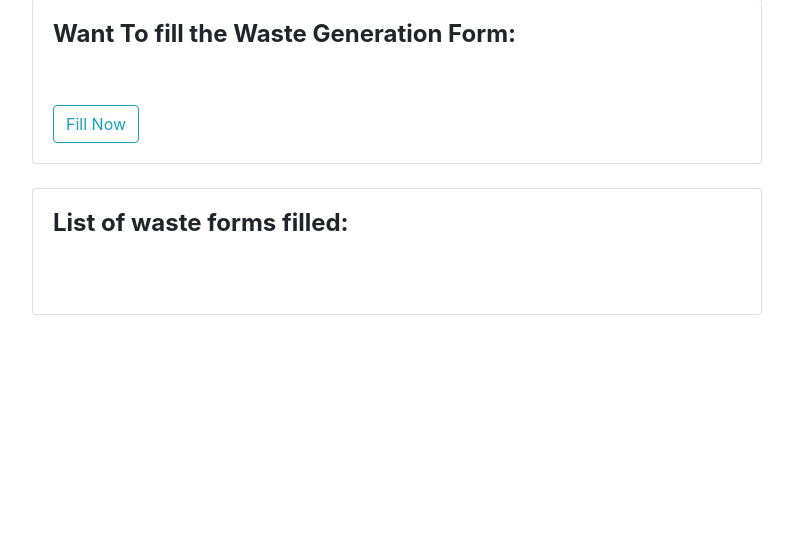
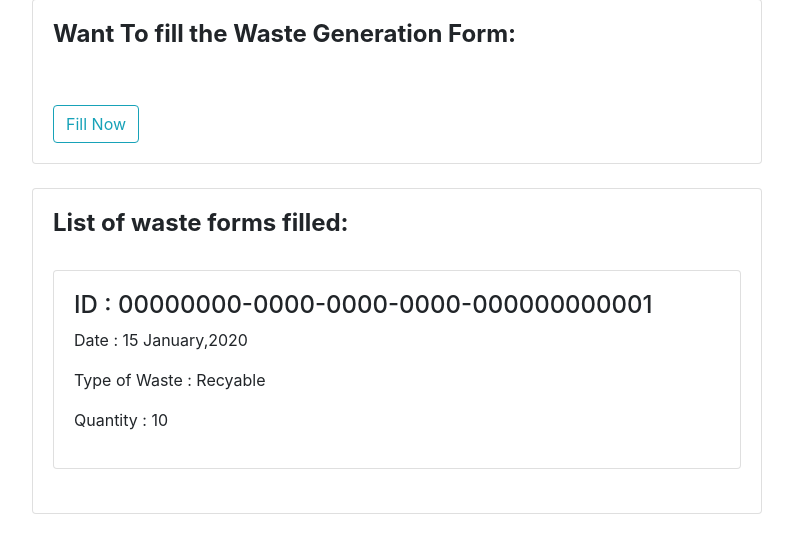
Before and after one commit to Adithyan8/Sold-Waste-Management, a Django app: page /home/ in a window 1280 px wide. Shown: the part 233-786 px from the top of the page, without its empty margins (53-846 px from the left). Run offline with Django 3.2, Linux system fonts and the light colour scheme; a user stored in the database is signed in; tables that the repository leaves empty hold one stand-in row (values such as "Sample post"); some libraries are stand-ins or nearby versions.

Commit message:
Adding ListView to home

```diff
--- a/swm/invt/models.py
+++ b/swm/invt/models.py
@@ -27,10 +27,6 @@ class TUser(auth.models.User, auth.models.PermissionsMixin):
 
     def __str__(self):
         return "@{}".format(self.username)
-
-"""
-    def __str__(self):
-         return self.user.username """
 
 class OrganisationAddress(models.Model):
     area=models.CharField(max_length=150,blank=False)
--- a/swm/invt/templates/users/home.html
+++ b/swm/invt/templates/users/home.html
@@ -32,8 +32,20 @@
             <div class="media">
                 <div class="media-body">
                     <h4><strong>List of waste forms filled:</strong></h4>
-                    <br><br>
-
+                    <br>
+                    {%for waste in waste_list%}
+                        <div class="card">
+                            <div class="card-body">
+                                <div class="card-title">
+                                    <h4>ID : {{waste.waste_id}}</h4>
+                                    <p>Date : {{waste.created_date|date:"d F,Y"}}</p>
+                                    <p>Type of Waste : {{waste.type_waste}}</p>
+                                    <p>Quantity : {{waste.quantity}}</p>
+                                </div>
+                            </div>
+                        </div>
+                        <br>
+                    {%endfor%}
                 </div>
             </div>
         </div>
--- a/swm/invt/views.py
+++ b/swm/invt/views.py
@@ -26,8 +26,9 @@ def register(request):
 
 @login_required
 def home(request):
-    #tuser = TUser.objects.get(username=username)
-    return render(request,'users/home.html',{})
+    wuser = request.user
+    waste_list = Waste.objects.filter(tpuser=wuser)
+    return render(request,'users/home.html',{'waste_list':waste_list})
 
 """ class Home(ListView):
     model = TUser
@@ -51,20 +52,23 @@ def waste_form(request):
         waste_form = WasteGenerationForm()
     return render(request,'utility/waste_form.html',{'form':waste_form})
 
-    def save(self):
+    """ def save(self):
         waste_form.instance.tpuser = self.request.tuser
-        return super().save()
+        return super().save() """
 
-# def InvestView(request):
-#     if request.method == 'POST':
-#         investment_form = InvestorsForm(request.POST)
-#         if investment_form.is_valid():
-#             saving = investment_form.save(commit=False)
-#             saving.investor.user = request.user
-#             saving.save()
-#             messages.success(request, f'New Investment Done!')
-#             return redirect('/myinvest/')
-#     else:
-#         investment_form = InvestorsForm()
-#     context = {'investment_form': investment_form}
-#     return render(request, 'investors/form.html', context)
+""" class UserWasteList(ListView):
+    model = Waste
+    template_name='users/user_waste.html'
+    context_object_name='waste_list'
+
+
+    def get_queryset(self,*args,**kwargs):
+        user = get_object_or_404(User,username=self.kwargs.get('username'))
+        #wasteuser = Waste.objects.filter(tpuser=user).first()
+        return Waste.objects.filter(tpuser=user).order_by('-created_date')
+         """
+
+def user_waste_list(request,*args,**kwargs):
+    wuser = request.user
+    waste_list = Waste.objects.filter(tpuser=wuser)
+    return render(request,'users/user_waste.html',{'tuser':wuser,'waste_list':waste_list})
--- a/swm/swm/urls.py
+++ b/swm/swm/urls.py
@@ -38,4 +38,5 @@ urlpatterns = [
     #path('home/', views.Home.as_view(template_name='users/home.html'),name='home'),
     path('home/', views.home,name='home'),
     path('home/waste-form', views.waste_form,name='waste_form'),
+    path('home/user-waste/', views.user_waste_list,name='waste_user_list'),
 ]
```
Also changed, not shown: swm/invt/templates/users/user_waste.html (added, +17 -0 lines).
